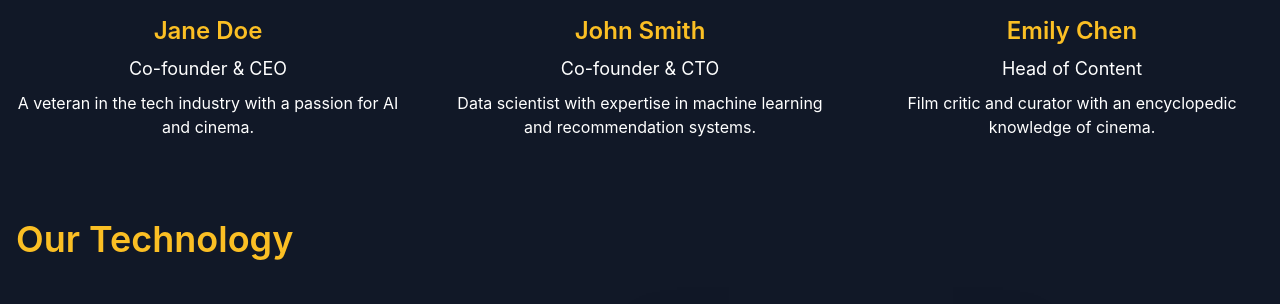
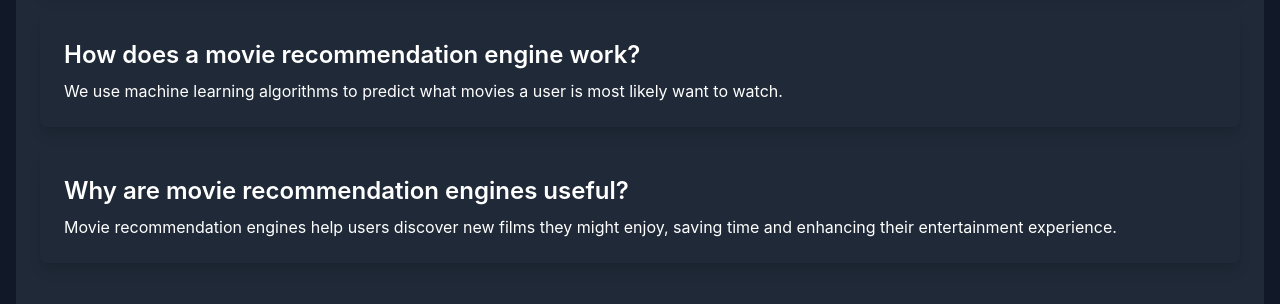
Before and after one commit to saumyabajpai2006/MRE, a Flask app: page /about in a window 1280 px wide. Shown: the part 1397-1701 px from the top of the page. Run offline with Flask 3, Linux system fonts and the light colour scheme; some libraries are stand-ins or nearby versions.

Commit message:
Merge branch 'main' of https://github.com/saumyabajpai2006/MRE

```diff
--- a/templates/about.html
+++ b/templates/about.html
@@ -66,32 +66,29 @@
             <p class="text-xl text-center max-w-3xl mx-auto">At Movie Recommendation Engine, our mission is to enhance the movie-recommended experience by connecting viewers with films they'll love. We believe that everyone deserves to experience the magic of cinema, and we're here to make that happen, one recommendation at a time.</p>
         </section>
 
-        <section id="the-team" class="mb-20">
-            <h2 class="text-4xl font-semibold mb-10 text-yellow-highlight">The Team Behind MovieMind</h2>
-            <div class="grid grid-cols-1 md:grid-cols-3 gap-12">
-                <div class="text-center">
-                    <img src="/api/placeholder/200/200" alt="Team member 1" class="w-40 h-40 rounded-full mx-auto mb-4">
-                    <h3 class="text-2xl font-semibold mb-2 text-yellow-highlight">Jane Doe</h3>
-                    <p class="text-lg mb-2">Co-founder & CEO</p>
-                    <p>A veteran in the tech industry with a passion for AI and cinema.</p>
+    <!-- FAQ Section -->
+    <section id="faq" class="py-12 bg-gray-800 text-white">
+        <div class="container mx-auto px-6 ">
+            <h2 class="text-4xl font-bold mb-8 text-center text-yellow-highlight">Frequently Asked Questions</h2>
+            <div class="space-y-6">
+                <div class="faq-item p-6 rounded-lg shadow-lg transition-transform hover:scale-105">
+                    <h3 class="text-2xl font-semibold">What is a movie recommendation engine?</h3>
+                    <p class="mt-2">A movie recommendation engine is a system that suggests movies to users.</p>
                 </div>
-                <div class="text-center">
-                    <img src="/api/placeholder/200/200" alt="Team member 2" class="w-40 h-40 rounded-full mx-auto mb-4">
-                    <h3 class="text-2xl font-semibold mb-2 text-yellow-highlight">John Smith</h3>
-                    <p class="text-lg mb-2">Co-founder & CTO</p>
-                    <p>Data scientist with expertise in machine learning and recommendation systems.</p>
+                <div class="faq-item p-6 rounded-lg shadow-lg transition-transform hover:scale-105">
+                    <h3 class="text-2xl font-semibold">How does a movie recommendation engine work?</h3>
+                    <p class="mt-2">We use machine learning algorithms to predict what movies a user is most likely want to watch.</p>
                 </div>
-                <div class="text-center">
-                    <img src="/api/placeholder/200/200" alt="Team member 3" class="w-40 h-40 rounded-full mx-auto mb-4">
-                    <h3 class="text-2xl font-semibold mb-2 text-yellow-highlight">Emily Chen</h3>
-                    <p class="text-lg mb-2">Head of Content</p>
-                    <p>Film critic and curator with an encyclopedic knowledge of cinema.</p>
+                <div class="faq-item p-6 rounded-lg shadow-lg transition-transform hover:scale-105">
+                    <h3 class="text-2xl font-semibold">Why are movie recommendation engines useful?</h3>
+                    <p class="mt-2">Movie recommendation engines help users discover new films they might enjoy, saving time and enhancing their entertainment experience. </p>
                 </div>
             </div>
-        </section>
+        </div>
+    </section>
 
-        <section id="technology" class="mb-20">
-            <h2 class="text-4xl font-semibold mb-10 text-yellow-highlight">Our Technology</h2>
+        <section id="technology" class="mb-20" margin="mt-20">
+            <h2 class="text-4xl font-semibold mb-10 text-yellow-highlight mt-20">Our Technology</h2>
             <div class="flex flex-col md:flex-row items-center">
                 <div class="md:w-1/2 mb-6 md:mb-0 md:pr-8">
                     <h3 class="text-2xl font-semibold mb-4 text-yellow-highlight">Powered by ML</h3>
@@ -103,7 +100,7 @@
                     <p class="text-lg">The result is that movie recommendation engine provide personalized movie suggestions.</p>
                 </div>
                 <div class="md:w-1/2">
-                    <img src="https://blog.ethosdata.com/dataroom-blog/wp-content/uploads/2024/04/AI-and-MI-in-VDR.png" alt="AI technology visualization" class="rounded-lg shadow-2xl">
+                    <img src="https://www.simplilearn.com/ice9/free_resources_article_thumb/Deep-Learning-vs-Machine-Learning.jpg" alt="AI technology visualization" class="rounded-lg shadow-2xl">
                 </div>
             </div>
         </section>
@@ -122,18 +119,9 @@
                     <p>Your personal AI-powered movie recommendation engine.</p>
                 </div>
                 <div class="w-full md:w-1/4 mb-8 md:mb-0">
-                    <h4 class="text-xl font-semibold mb-4 text-yellow-highlight">Quick Links</h4>
-                    <ul>
-                        <li><a href="#" class="hover-yellow-highlight">Home</a></li>
-                        <li><a href="#" class="hover-yellow-highlight">How It Works</a></li>
-                        <li><a href="#" class="hover-yellow-highlight">Privacy Policy</a></li>
-                        <li><a href="#" class="hover-yellow-highlight">Terms of Service</a></li>
-                    </ul>
-                </div>
-                <div class="w-full md:w-1/4 mb-8 md:mb-0">
                     <h4 class="text-xl font-semibold mb-4 text-yellow-highlight">Contact</h4>
                     <p>Email: saumyabajpai1001@gmail.com</p>
-                    <p>Phone: +91-1234567890</p>
+                    <p>Phone: 7897238327</p>
                 </div>
             </div>
             <p class="text-center mt-12 text-gray-500">© 2024 MovieMind. All rights reserved.</p>
--- a/templates/results.html
+++ b/templates/results.html
@@ -12,7 +12,7 @@
         <p class="lead text-light mb-5" style="font-family: 'Roboto', sans-serif; font-size: 1.25rem;">
             Get personalized movie recommendations based on your interests.
         </p>
-        <a href="#movie-list" class="btn btn-lg btn-warning px-4 py-2 rounded-pill" style="font-family: 'Poppins', sans-serif; font-weight: 600; transition: all 0.3s ease;">
+        <a href="http://127.0.0.1:5000/recommender" class="btn btn-lg btn-warning px-4 py-2 rounded-pill" style="font-family: 'Poppins', sans-serif; font-weight: 600; transition: all 0.3s ease;">
             Explore Now
         </a>
     </div>
```
Also changed, not shown: templates/index.html (+11 -11 lines).
